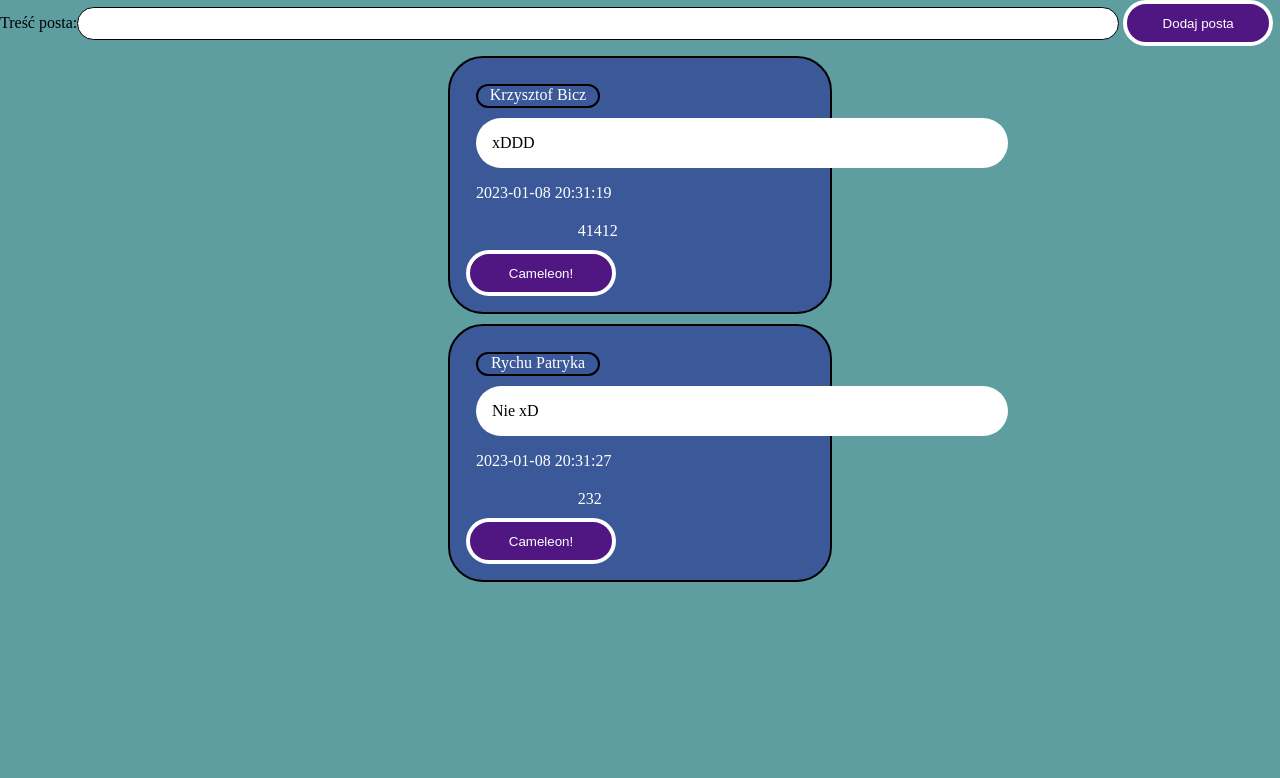
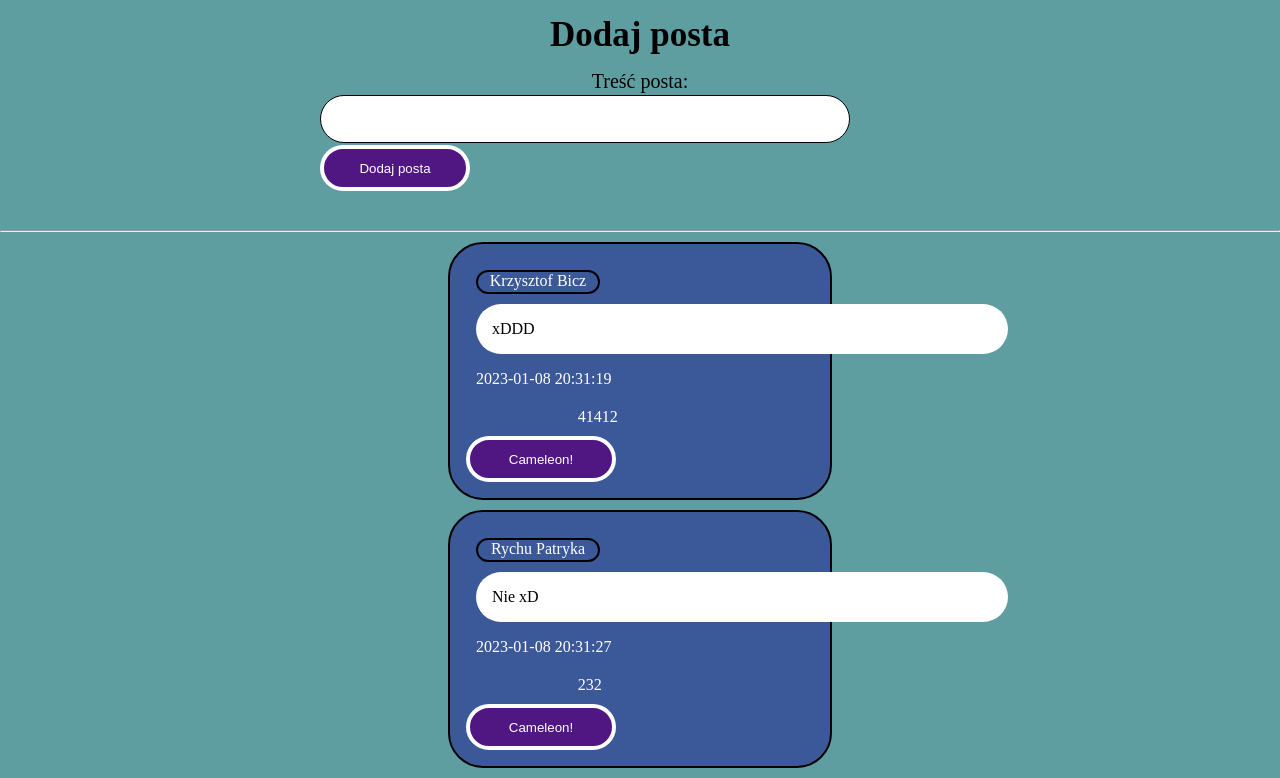
Before and after one commit to Kris434/portal_spolecznosciowy, a PHP site: page /portal/main_page.php in a window 1280 px wide. Shown: the part 60-838 px from the top of the page. Before the commit the page ends 642 px from the top, so only its background shows below. Run offline with PHP 8.4, Linux system fonts and the light colour scheme; the visitor is signed in with stand-in values (Sample User, id 1); data comes from the database, SQL or seed files in the repository.

Commit message:
Few more changes

```diff
--- a/index.html
+++ b/index.html
@@ -30,7 +30,7 @@
  </header>
 
 	<main>
-		<form action="accounts/login.php" method="post">
+		<form action="accounts/login.php" method="post" class="form">
 
 			<label> Login </label> <input type="text" name="login"> <br>
 			<label> Hasło </label> <input type="password" name="password"> <br>
--- a/main_page.php
+++ b/main_page.php
@@ -39,11 +39,13 @@ if(!isset($_SESSION['loggedin']))
 
 <main>
     <div>
-        <form action="posts/createPost.php" method="post">
+        <h3>Dodaj posta</h3>
+        <form action="posts/createPost.php" method="post" class="postForm">
             <label>Treść posta:</label><input type="text" name="text">
             <button type="submit">Dodaj posta</button>
         </form>
     </div>
+    <hr>
     <div id="posty">
         <script>
             fetch('http://localhost/portal/portal_spolecznosciowy/api/posts')
--- a/register.html
+++ b/register.html
@@ -32,7 +32,7 @@
  </header>
 
 	<main>
-		<form action="accounts/register.php" method="post">
+		<form action="accounts/register.php" method="post" class="form">
 
 			<label> Login </label> <input type="text" name="login"> <br>
 			<label> Hasło </label> <input type="password" name="password1"> <br>
--- a/style.css
+++ b/style.css
@@ -91,6 +91,7 @@ button
       height: 46px;
       text-align: center;
       cursor: pointer;
+    transition: 0.2s;
 }
 button:hover
 {
@@ -236,3 +237,32 @@ p
    float: right;
     width: 65%;
 }
+
+h3 {
+    text-align: center;
+    font-size: 35px;
+    margin: 15px;
+}
+
+.postForm {
+    width: 50%;
+    min-width: 200px;
+    height: 150px;
+    margin: 10px auto;
+}
+
+.postForm input {
+    height: 30px;
+    transition: 0.2s;
+}
+.postForm input:focus
+{
+    background-color: #ccc;
+}
+
+.postForm label {
+    font-size: 20px;
+    width: 100%;
+    text-align: center;
+    display: block;
+}
```
